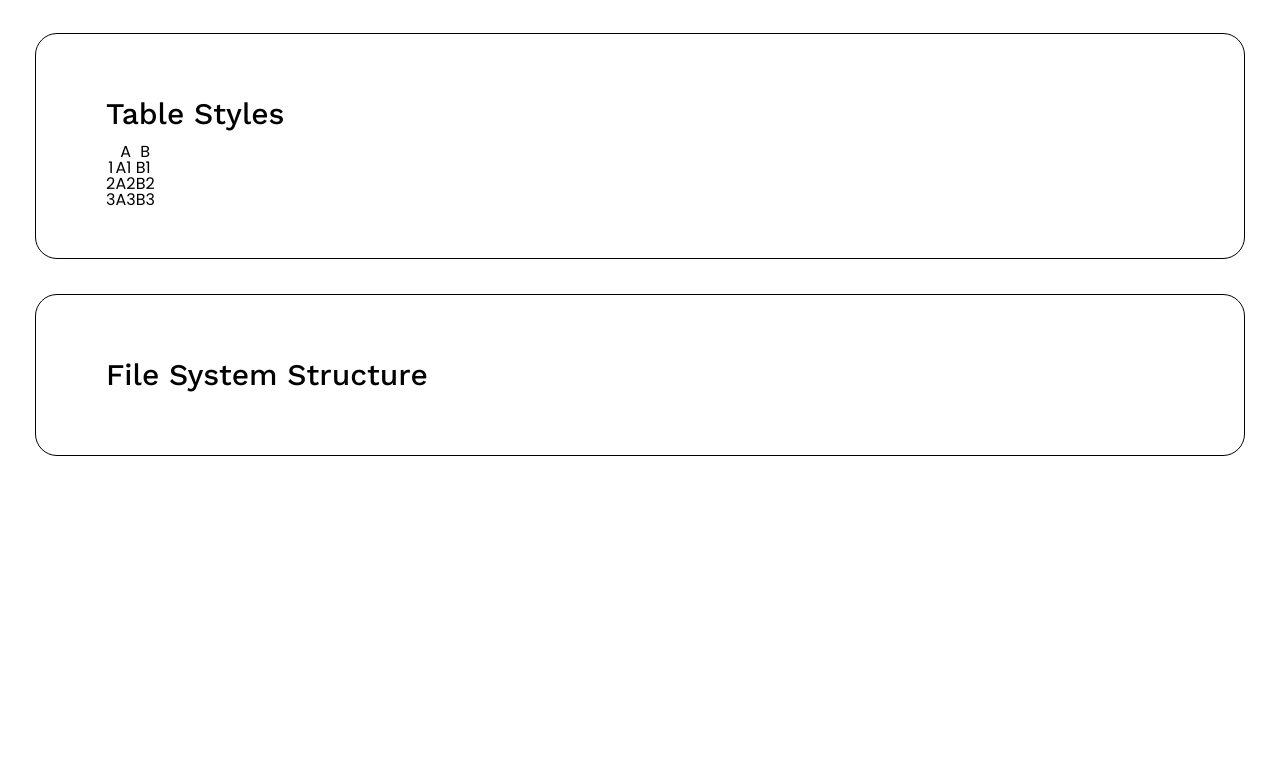
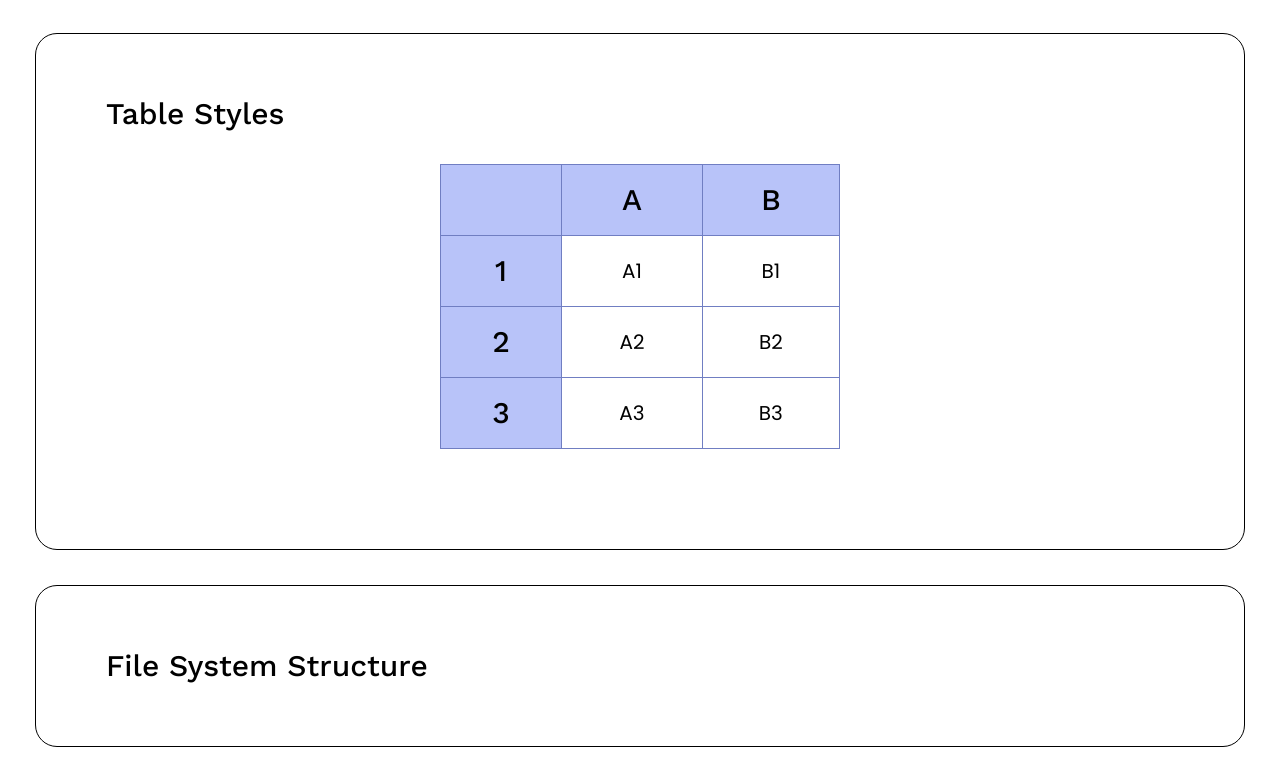
Before and after one commit to lgy2000/my-website-design-system, a plain HTML site: page My Website Design System.html in a window 1280 px wide. Shown: the part 4731-5513 px from the top of the page. Before the commit the page ends 5222 px from the top, so only its background shows below. Drawn offline with nearby package versions, Linux system fonts and the light colour scheme; a web font is replaced by a local one.

Commit message:
finish table styles

```diff
--- a/resources/css/style.css
+++ b/resources/css/style.css
@@ -246,3 +246,30 @@ section {
 }
 
 /* Table Styles */
+
+table{
+  width: 400px;
+  margin: 20px auto 50px;
+}
+
+th,tr,td{
+  text-align: center;
+  vertical-align: middle;
+  padding: 5px 15px;
+  border: 0.5px solid hsl(230, 40%, 60%);
+}
+
+th{
+  background-color: hsl(230, 85%, 85%);
+  font-family: "Work Sans";
+  font-size: 30px;
+  font-weight: 500;
+  line-height: 2em;
+}
+
+td{
+  font-size: 20px;
+  line-height: 1.8em;
+}
+
+/* File System Structure */
```
